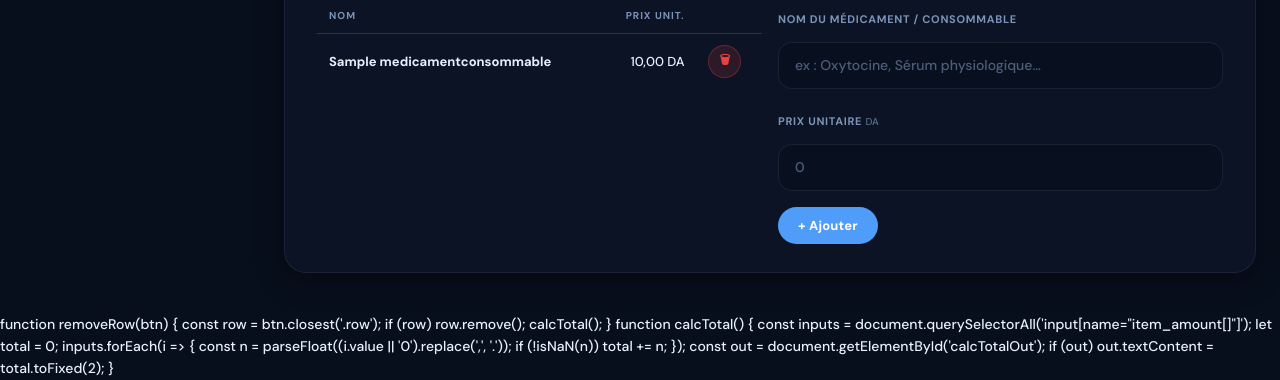
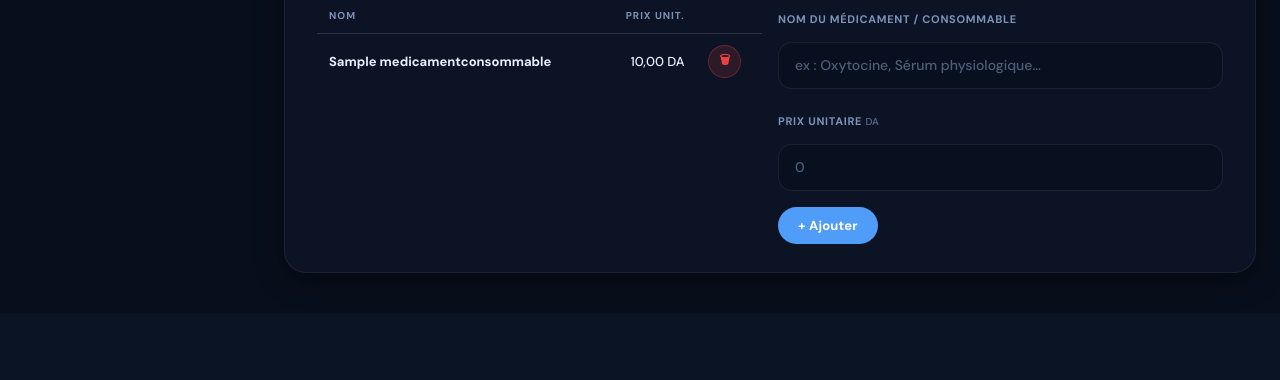
Before and after one commit to hindouchbez1101-collab/biz, a Django app: page /parametres/ in a window 1280 px wide. Shown: the part 859-1239 px from the top of the page. After the commit the page ends 1148 px from the top, so only its background shows below. Run offline with Django 5.2, Linux system fonts and the light colour scheme; a user stored in the database is signed in; tables that the repository leaves empty hold one stand-in row (values such as "Sample post"); some web fonts are replaced.

Commit message:
fix: remove duplicate JS functions rendered as text after </html>
removeRow/calcTotal were duplicated outside the <script> tag causing
them to display as visible text at the bottom of every page.

https://claude.ai/code/session_01Wrd6rMBZYRT2AdY1DBBuwC

```diff
--- a/Clinique_Cerine_Alaa-Med_Local_PC_v23/templates/base.html
+++ b/Clinique_Cerine_Alaa-Med_Local_PC_v23/templates/base.html
@@ -190,21 +190,3 @@ function calcTotal() {
 </script>
 </body>
 </html>
-function removeRow(btn) {
-  const row = btn.closest('.row');
-  if (row) row.remove();
-  calcTotal();
-}
-function calcTotal() {
-  const inputs = document.querySelectorAll('input[name="item_amount[]"]');
-  let total = 0;
-  inputs.forEach(i => {
-    const n = parseFloat((i.value || '0').replace(',', '.'));
-    if (!isNaN(n)) total += n;
-  });
-  const out = document.getElementById('calcTotalOut');
-  if (out) out.textContent = total.toFixed(2);
-}
-</script>
-</body>
-</html>
```
